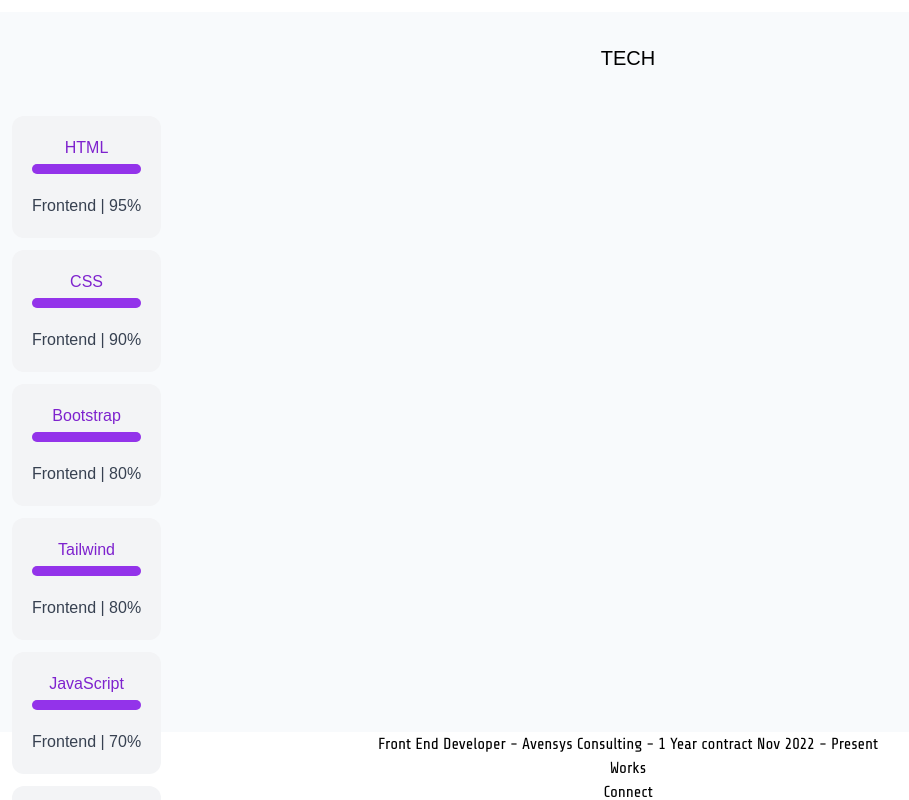
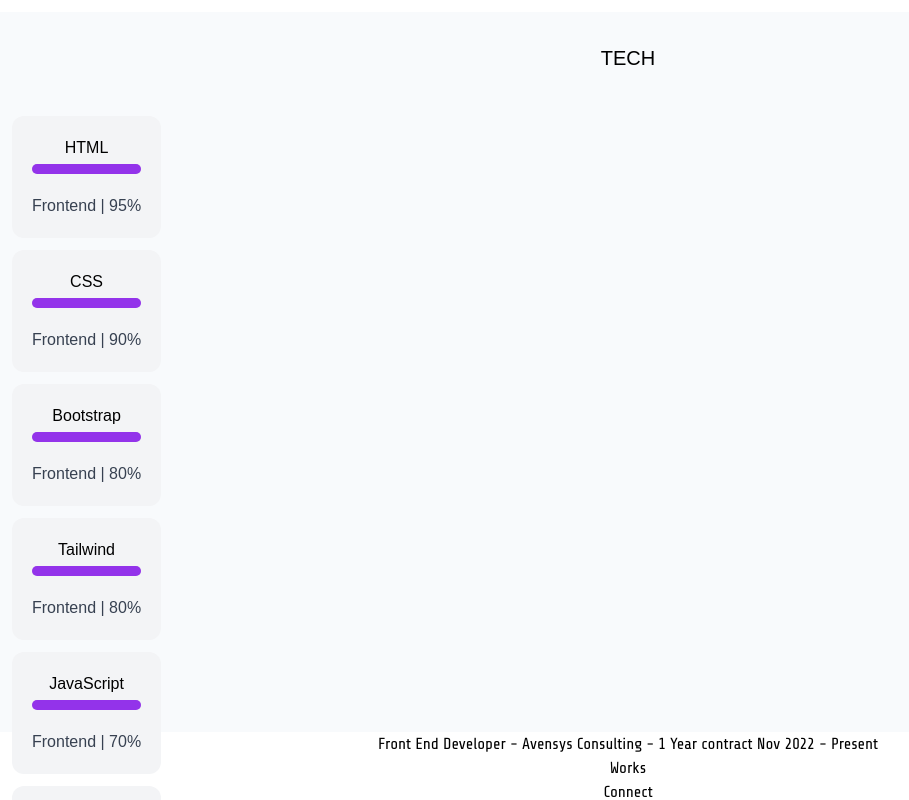
Before and after one commit to DarrenJosiah/Portfolio, a React (Create React App) app: page / in a window 1280 px wide. Shown: the top 800 px of the page, without its empty margins (12-921 px from the left). Built offline with nearby package versions, Linux system fonts and the light colour scheme; a web font is replaced by a local one.

Commit message:
Update README.md

```diff
--- a/src/components/Tech.js
+++ b/src/components/Tech.js
@@ -120,7 +120,7 @@ function Tech() {
         return ( item.type === 'Frontend' &&
           <div className='max-w-fit bg-gray-100 p-5 rounded-xl m-3'>
             {/* Name */}
-            <div className="mb-1 text-base font-medium text-purple-700 dark:text-purple-500">
+            <div className="mb-1 text-base font-medium ">
               { item.name }
             </div>
             {/* Bar */}
```
Also changed, not shown: 1 other file (tests, documents, lock files or other folders).
